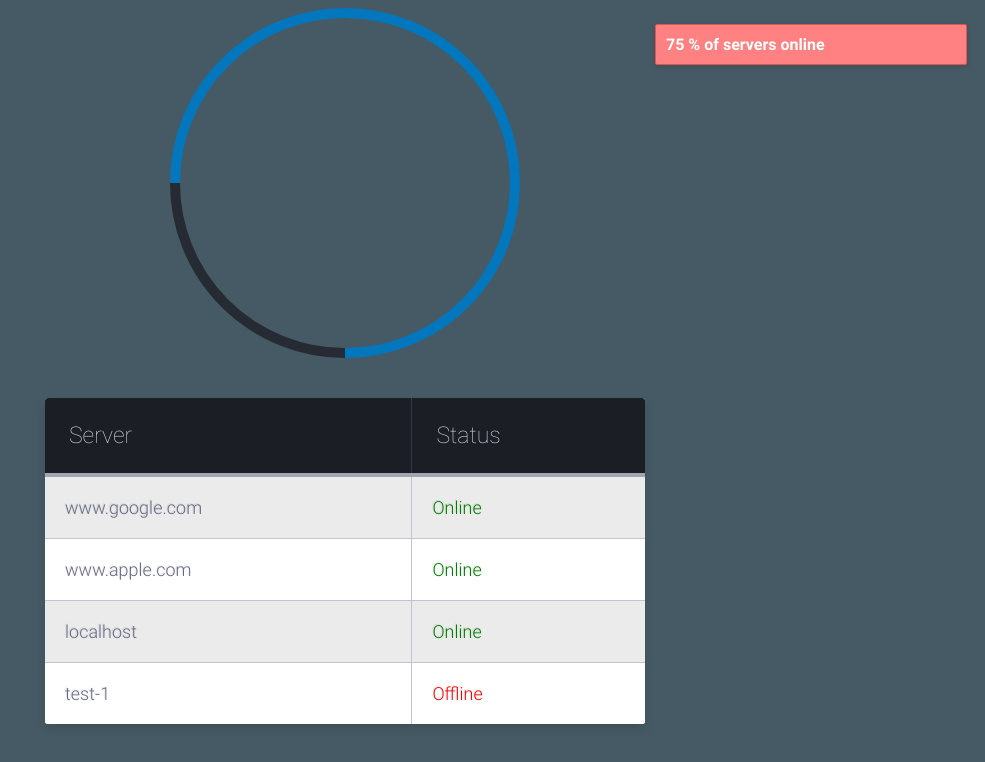
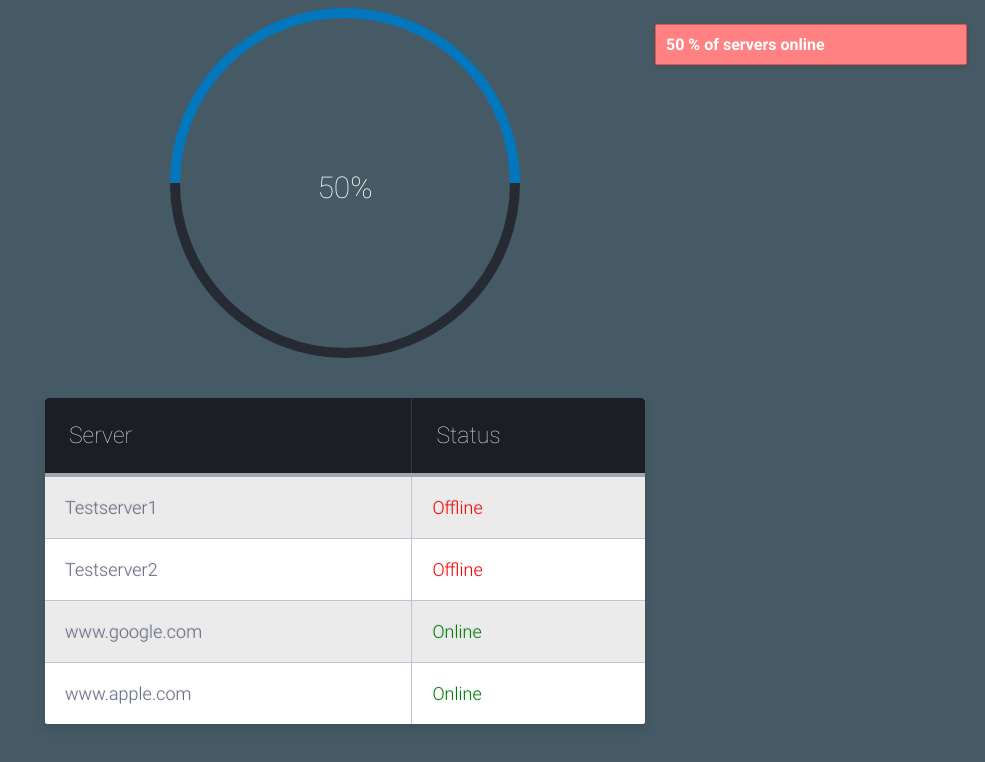
Before and after one commit to circa10a/device-monitor-dashboard, a plain HTML site: page demo.html in a window 1280 px wide. Shown: the whole page, without its empty margins (295-1280 px from the left). Drawn offline with Linux system fonts and the light colour scheme.

Commit message:
Update demo.html

```diff
--- a/demo.html
+++ b/demo.html
@@ -6,14 +6,15 @@
 <script type="text/javascript" src="js/jquery.noty.packaged.min.js"></script>
 </head>
 <body>
-<div id="circle"></div>
+<div id="circle"><strong></strong></div>
 <script>
 $('#circle').circleProgress({
-value: 0.75,
+value: 0.5,
 size: 350,
 thickness: 10,
 emptyFill: "#262b33",
-fill: { color: ["#0277BD"]}});
+fill: { color: ["#0277BD"]}
+}).on('circle-animation-progress', function(event, progress, stepValue) {$(this).children('strong').text((stepValue * 100).toFixed(0) + '%');});
 </script>
 <script type="text/javascript" src="js/notifications.js"></script>
 <body>
@@ -28,6 +29,14 @@ fill: { color: ["#0277BD"]}});
 </tr>
 </thead>
 <tbody class="table-hover"><tr>
+<td class="text-left">Testserver1
+</td>
+<td class="red">Offline</td>
+</tr><tr>
+<td class="text-left">Testserver2
+</td>
+<td class="red">Offline</td>
+</tr><tr>
 <td class="text-left">www.google.com
 </td>
 <td class="green">Online</td>
@@ -35,14 +44,6 @@ fill: { color: ["#0277BD"]}});
 <td class="text-left">www.apple.com
 </td>
 <td class="green">Online</td>
-</tr><tr>
-<td class="text-left">localhost
-</td>
-<td class="green">Online</td>
-</tr><tr>
-<td class="text-left">test-1
-</td>
-<td class="red">Offline</td>
 </tr>
 </tbody>
 </table>
```
